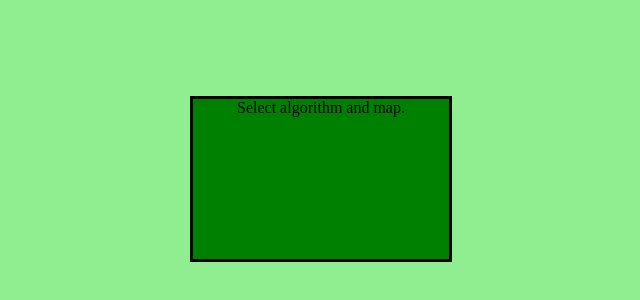
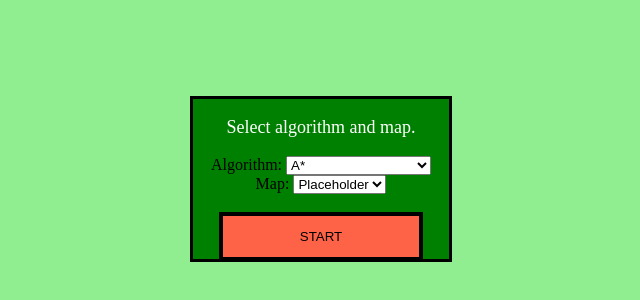
Before and after one commit to inowen/Pathfinder, a plain HTML site: page index.html in a window 1280 px wide. Shown: the part 104-404 px from the top of the page, without its empty margins (322-962 px from the left). Drawn offline with Linux system fonts and the light colour scheme.

Commit message:
Map and algo selection menu

```diff
--- a/index.html
+++ b/index.html
@@ -9,12 +9,26 @@
 <body>
 
     <div class="startMenu">
-        Select algorithm and map.
-        <!--
+        <p id="select_string">Select algorithm and map.</p>
         <form action="game.html" method="GET">
-
+            <label for="algorithm">Algorithm:</label>
+            <select name="algorithm" id="alg_select">
+                <option value="astar">A*</option>
+                <option value="dfs">Depth First Search</option>
+                <option value="bfs">Breadth First Search</option>
+                <option value="it_deepening">Iterative Deepening</option>
+                <option value="greedy">Greedy</option>
+            </select>
+            <br>
+            <label for="map">Map:</label>
+            <select name="map" id="map_select">
+                <option value="placeholder">Placeholder</option>
+            </select>
+            <br> <br>
+            <button id="start_btn">
+                START
+            </button>
         </form>
-        -->
     </div>
 
 </body>
--- a/index_style.css
+++ b/index_style.css
@@ -14,3 +14,16 @@ body {
     text-align:center;
     vertical-align:middle;
 }
+
+#select_string {
+    color: white;
+    font-size: large;
+    font-style:normal;
+}
+
+#start_btn {
+    padding:5%;
+    width: 80%;
+    border:4px solid black;
+    background-color: tomato;
+}
```
